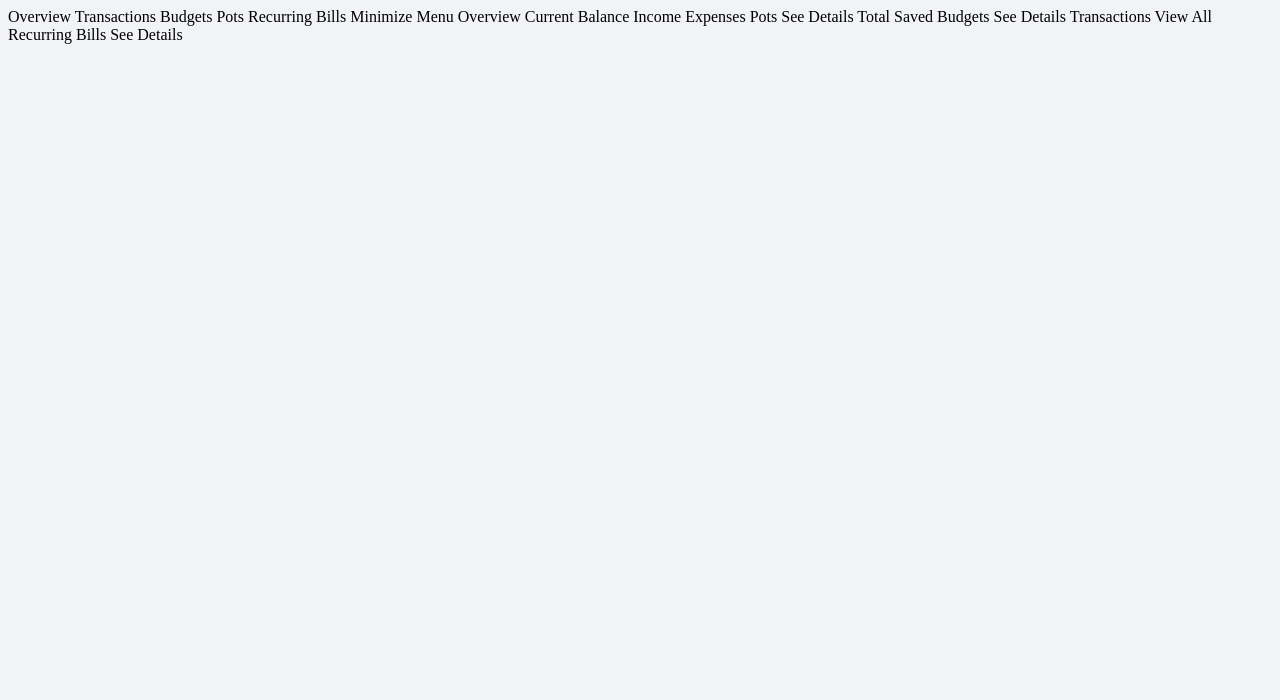
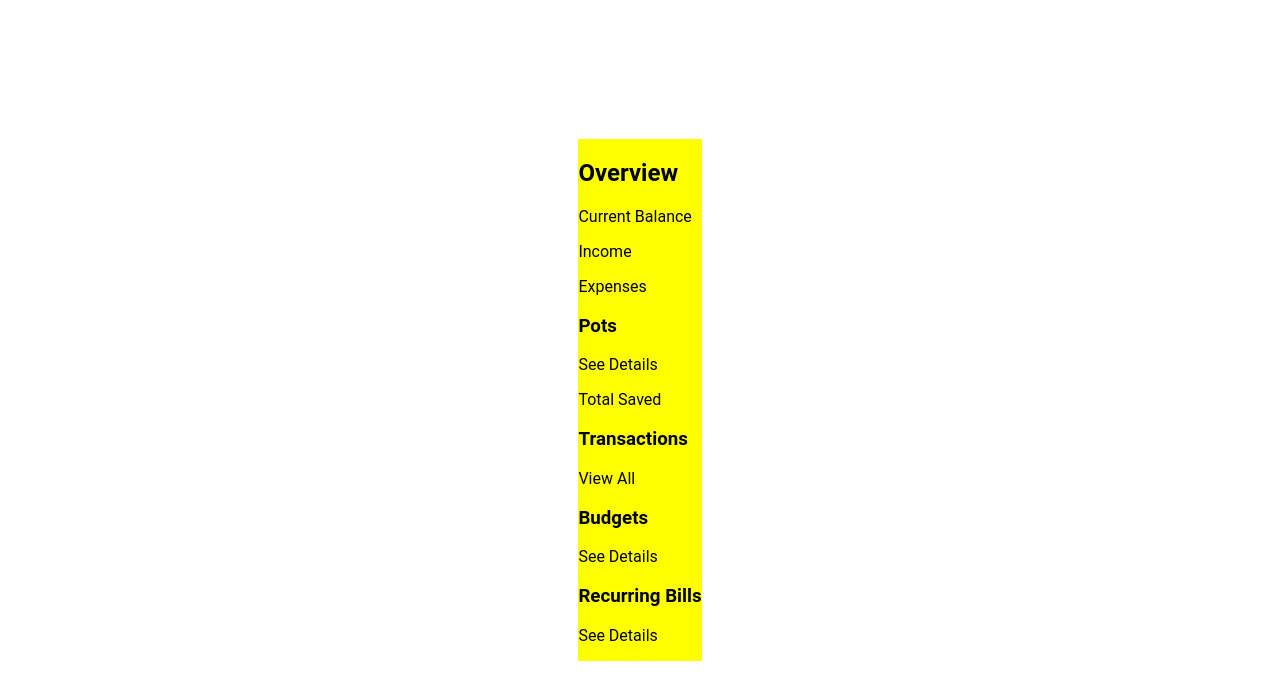
Before and after one commit to magneises/frontendMentor, a plain HTML site: page frontendMentor-personal-finance-app/starter-code/index.html in a window 1280 px wide. Drawn offline with Linux system fonts and the light colour scheme.

Commit message:
updating html files

```diff
--- a/frontendMentor-personal-finance-app/starter-code/index.html
+++ b/frontendMentor-personal-finance-app/starter-code/index.html
@@ -12,42 +12,61 @@
 </head>
   <body>
 
-  Overview
-  Transactions
-  Budgets
-  Pots
-  Recurring Bills
+    <!-- Side Menu -->
+    <!-- <div id="side-bar-menu">
+      <h3>Overview</h3>
+      <h3>Transactions</h3>
+      <h3>Budgets</h3>
+      <h3>Pots</h3>
+      <h3>Recurring Bills</h3>
+      <div class="minimize-menu-container">
+        <h3>Minimize Menu</h3>
+      </div>
+    </div> -->
 
-  Minimize Menu
-
-  Overview
-
-  Current Balance
+    <!-- Overview Screen-->
+    <section id="overview-page">
+      <h2>Overview</h2>
+      <section id="quick-glance-row">
+        <p>Current Balance</p>
         <!-- Add balance -->
 
-  Income
+        <p>Income</p>
         <!-- Add income -->
 
-  Expenses
+        <p>Expenses</p>
         <!-- Add expenses -->
+      </section>
 
-  Pots
-  See Details
 
-  Total Saved
+      <section id="overview-page-column-1">
+        <section id="pots-overview-glance">
+          <h3>Pots</h3>
+          <p>See Details</p>
+          <p>Total Saved</p>
             <!-- Add pots data -->
+        </section>
 
-  Budgets
-  See Details
+        <section id="transactions-overview-glance">
+          <h3>Transactions</h3>
+          <p>View All</p>
+            <!-- Add transactions data -->
+        </section>
+      </section>
+
+      <section id="overview-page-column-2">
+        <section id="budgets-overview-glance">
+          <h3>Budgets</h3>
+          <p>See Details</p>
           <!-- Add budgets data -->
+        </section>
 
-  Transactions
-  View All
-  <!-- Add transactions data -->
-
-  Recurring Bills
-  See Details
+        <section id="overview-page-recurring-bills-glance">
+          <h3>Recurring Bills</h3>
+          <p>See Details</p>
           <!-- Add recurring bills data -->
-
+        </section>
+      </section>
+    </section>
   </body>
 </html>
--- a/frontendMentor-personal-finance-app/starter-code/styles.css
+++ b/frontendMentor-personal-finance-app/starter-code/styles.css
@@ -1,3 +1,19 @@
-html {
-    background-color: #F2F3F7;
+
+* {
+    box-sizing: border-box;
 }
+
+body {
+    font-family: 'Roboto', sans-serif;
+    display: flex;
+    flex-direction: column;
+    align-items: center;
+    justify-content: center;
+    height: 100vh;
+    overflow: hidden;
+    margin: 0;
+}
+
+#overview-page {
+    background-color: yellow;
+}
```
Lines whose indentation alone changed are shown as unchanged.
